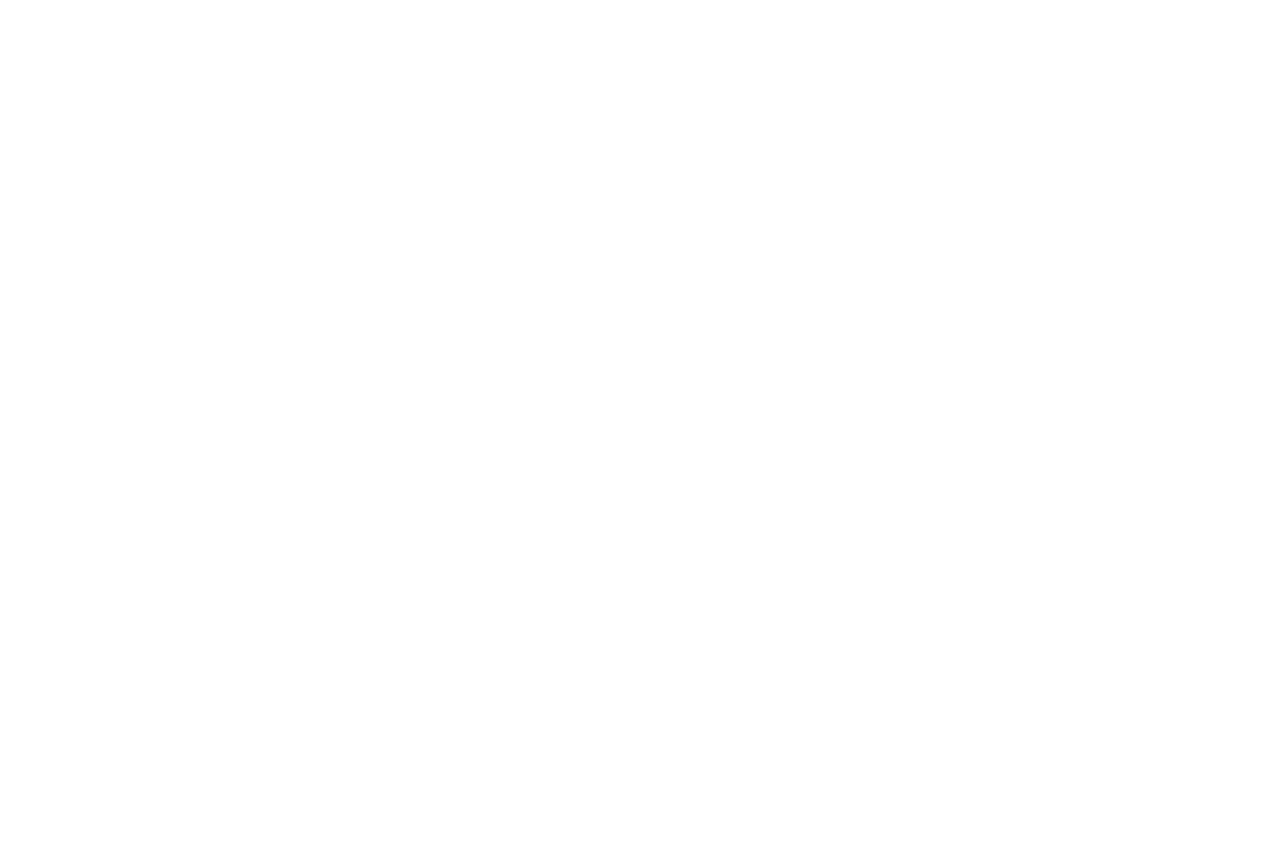
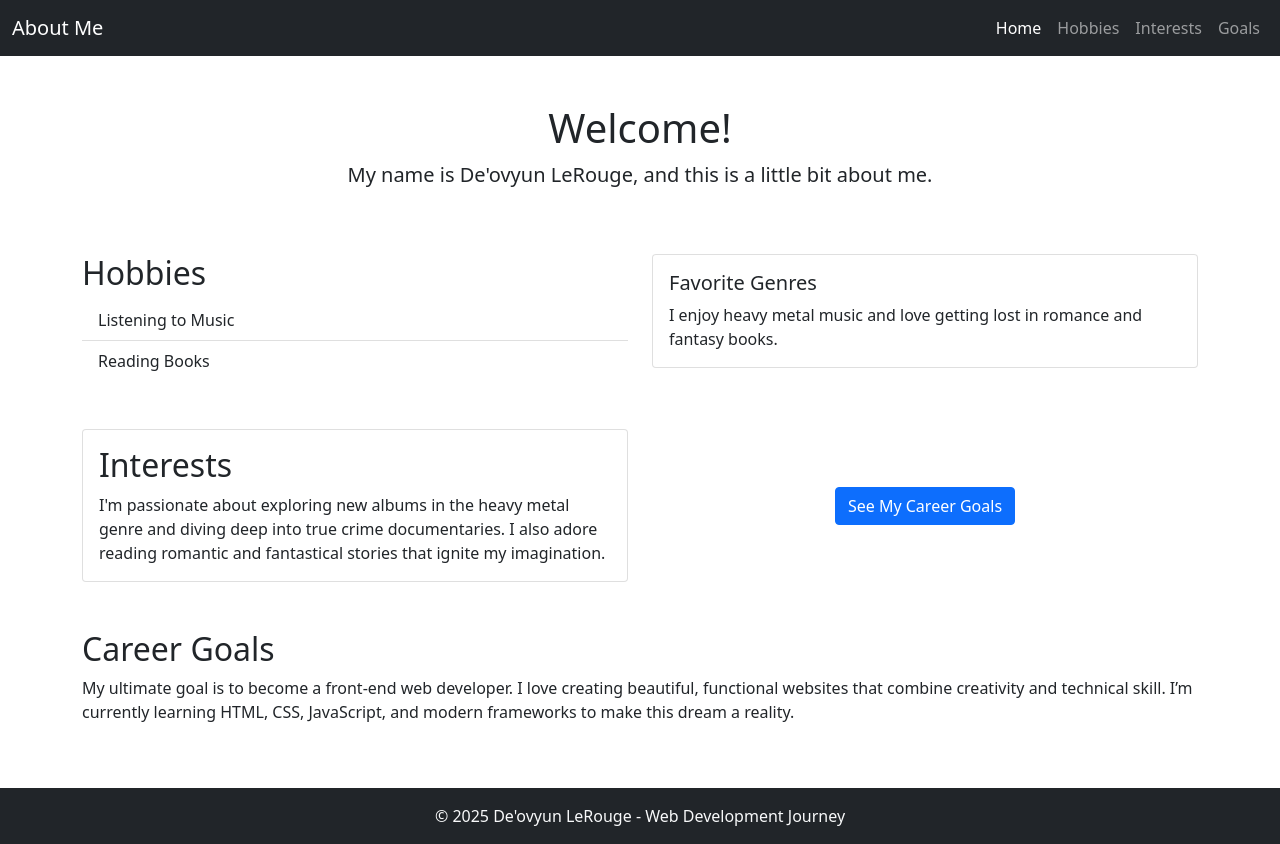
Before and after one commit to Dlerouge/m14-hw14-Lerouge-Deovyun, a plain HTML site: page index.html in a window 1280 px wide. Before the commit the page ends 800 px from the top, so only its background shows below. Drawn offline with nearby package versions, Linux system fonts and the light colour scheme.

Commit message:
Update index.html

```diff
--- a/index.html
+++ b/index.html
@@ -9,6 +9,88 @@
 </head>
 <body>
   <!-- your code here -->
+   <!--Navbar-->
+   <nav class="navbar navbar-expand-lg navbar-dark bg-dark">
+    <div class="container-fluid">
+      <a class="navbar-brand" href="#">About Me</a>
+      <button class="navbar-toggler" type="button" data-bs-toggle="collapse" data-bs-target="#navbarNav" aria-controls="navbarNav" aria-expanded="false" aria-label="Toggle navigation">
+        <span class="navbar-toggler-icon"></span>
+      </button>
+      <div class="collapse navbar-collapse" id="navbarNav">
+        <ul class="navbar-nav ms-auto">
+          <li class="nav-item">
+            <a class="nav-link active" aria-current="page" href="#">Home</a>
+          </li>
+          <li class="nav-item">
+            <a class="nav-link" href="#hobbies">Hobbies</a>
+          </li>
+          <li class="nav-item">
+            <a class="nav-link" href="#interests">Interests</a>
+          </li>
+          <li class="nav-item">
+            <a class="nav-link" href="#goals">Goals</a>
+          </li>
+        </ul>
+      </div>
+    </div>
+  </nav>
+
+  <!--Main content-->
+  <div class="container my-5">
+    <div class="row mb-5">
+      <div class="col text-center">
+        <h1>Welcome!</h1>
+        <p class="lead">My name is De'ovyun LeRouge, and this is a little bit about me.</p>
+      </div>
+    </div>
+
+    <!--Hobbies-->
+    <div class="row mb-5" id="hobbies">
+      <div class="col-md-6">
+        <h2>Hobbies</h2>
+        <ul class="list-group list-group-flush">
+          <li class="list-group-item">Listening to Music</li>
+          <li class="list-group-item">Reading Books</li>
+        </ul>
+      </div>
+      <div class="col-md-6">
+        <div class="card">
+          <div class="card-body">
+            <h5 class="card-title">Favorite Genres</h5>
+            <p class="card-text">I enjoy heavy metal music and love getting lost in romance and fantasy books.</p>
+          </div>
+        </div>
+      </div>
+    </div>
+
+    <!-- Interests Section -->
+    <div class="row mb-5" id="interests">
+      <div class="col-md-6">
+        <div class="card">
+          <div class="card-body">
+            <h2 class="card-title">Interests</h2>
+            <p class="card-text">I'm passionate about exploring new albums in the heavy metal genre and diving deep into true crime documentaries. I also adore reading romantic and fantastical stories that ignite my imagination.</p>
+          </div>
+        </div>
+      </div>
+      <div class="col-md-6 text-center d-flex align-items-center justify-content-center">
+        <a href="#goals" class="btn btn-primary">See My Career Goals</a>
+      </div>
+    </div>
+
+    <!-- Goals Section -->
+    <div class="row mb-5" id="goals">
+      <div class="col">
+        <h2>Career Goals</h2>
+        <p>My ultimate goal is to become a front-end web developer. I love creating beautiful, functional websites that combine creativity and technical skill. I’m currently learning HTML, CSS, JavaScript, and modern frameworks to make this dream a reality.</p>
+      </div>
+    </div>
+  </div>
+
+  <footer class="bg-dark text-light text-center py-3">
+    &copy; 2025 De'ovyun LeRouge - Web Development Journey
+  </footer>
+
   <script src="https://cdn.jsdelivr.net/npm/bootstrap@5.1.3/dist/js/bootstrap.bundle.min.js" integrity="sha384-ka7Sk0Gln4gmtz2MlQnikT1wXgYsOg+OMhuP+IlRH9sENBO0LRn5q+8nbTov4+1p" crossorigin="anonymous"></script>
 </body>
 </html>
```
